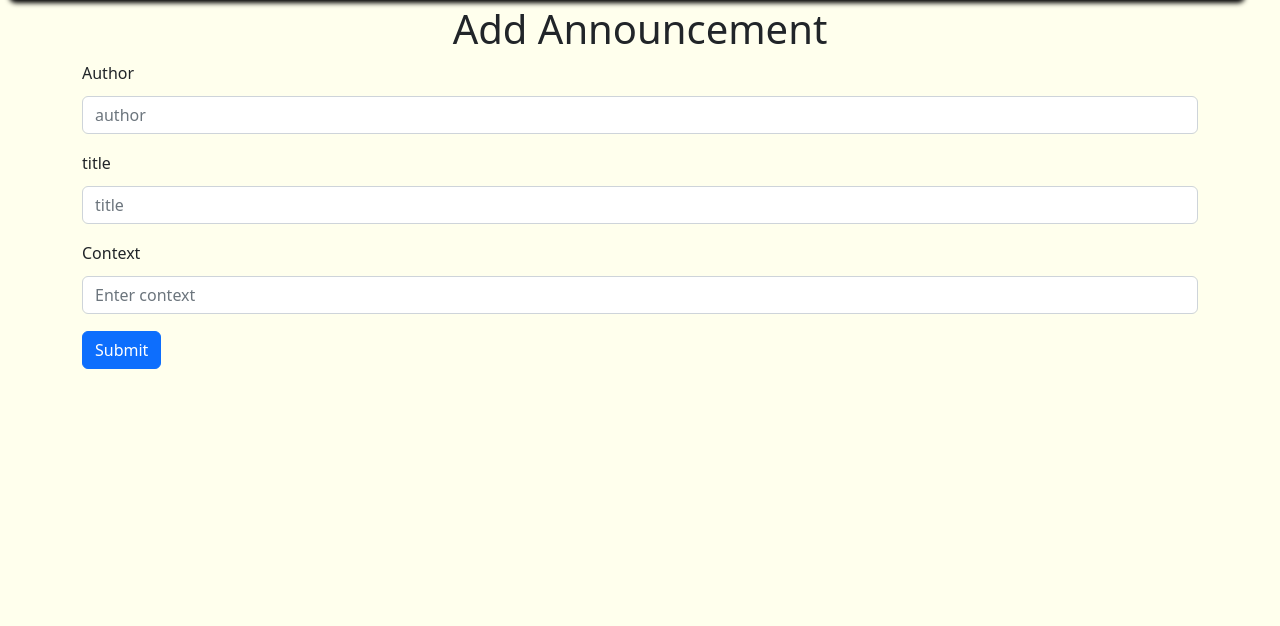
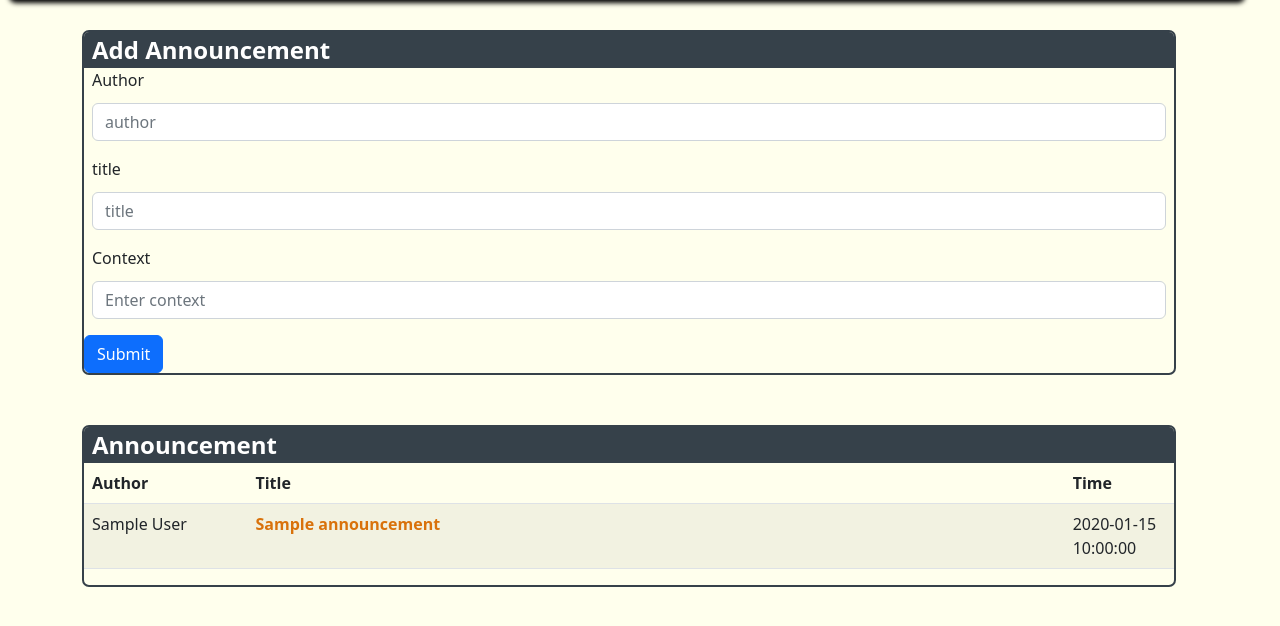
Before and after one commit to godempty/LmaoJudge, a Flask app: page /admin/addannounce in a window 1280 px wide. Shown: the part 63-689 px from the top of the page. Run offline with Flask 2, Linux system fonts and the light colour scheme; a database or web service that is not in the repository returns one stand-in record (values such as "Sample title").

Commit message:
announcement control, del announce progressing

```diff
--- a/website/admin.py
+++ b/website/admin.py
@@ -10,6 +10,7 @@ def home():
 
 @admin.route('/addannounce', methods=['POST','GET'])
 def addannounce():
+    announce = db['announcements'].find()
     if request.method == 'POST':
         today =datetime.utcnow()
         announcement = {
@@ -18,8 +19,8 @@ def addannounce():
             'time': today,
             'author': request.form.get('author')
         }
-        result = db['announcements'].insert_one(announcement)
-    return render_template("addannounce.html")
+        db['announcements'].insert_one(announcement)
+    return render_template("addannounce.html", announce = announce)
 @admin.route('/addproblems')
 def addproblems():
     return render_template("addproblems.html")
--- a/website/templates/addannounce.html
+++ b/website/templates/addannounce.html
@@ -1,7 +1,8 @@
 {% extends "base.html" %} {% block title %}Add announcement {% endblock %}
 {% block content %}
-<form name="addannounce" method="POST">
-    <h1 align="center">Add Announcement</h1>
+<div>
+    <form style="width: 98%;" class="box" name="addannounce" method="POST">
+        <div class="caption">Add Announcement</div>
         <div class="form-group" style="margin-bottom: 1.5%;">
             <label for="author" style="margin-bottom: 1%;">Author </label>
             <input
@@ -35,4 +36,28 @@
 
         <button type="submit" class="btn btn-primary">Submit</button>
     </form>
+</div>
+
+<div class="box" style="width: 98%;">
+	<div class="caption">Announcement</div>
+		<table class="table table-striped table-hover">
+			<thead>
+				<tr>
+					<th scope="col" style="width: 15%">Author</th>
+					<th scope="col" style="width: 75%">Title</th>
+					<th scope="col" style="width: 10%">Time</th>
+				</tr>
+			</thead>
+			<tbody>
+				{% for data in announce %}
+				<tr>
+					<td>{{ data['author'] }}</td>
+					<td><a href='/'>{{ data['title'] }}</a></td>
+					<td>{{ data['time'] }}</td>
+				</tr>
+			{% endfor %}
+		</tbody>
+	</table>
+</div>
+
 {% endblock %}
```
Lines whose indentation alone changed are shown as unchanged.
